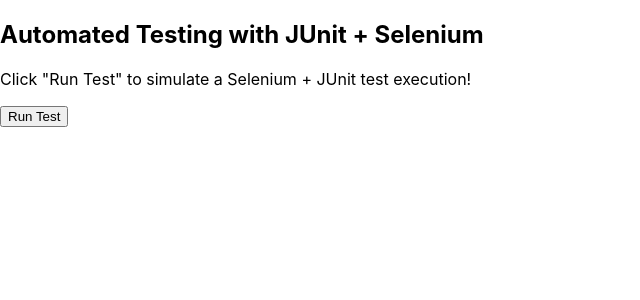
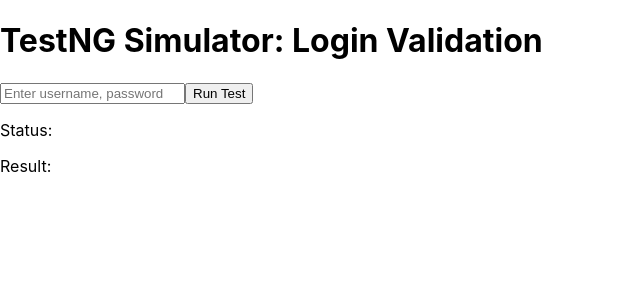
Before and after one commit to Girish-Yadav-devops/Junit, a React (Create React App) app: page / in a window 1280 px wide. Shown: the top 300 px of the page, without its empty margins (0-640 px from the left). Built offline with nearby package versions, Linux system fonts and the light colour scheme.

Commit message:
Intail code

```diff
--- a/src/Junit.jsx
+++ b/src/Junit.jsx
@@ -1,32 +1,45 @@
 import React, { useState } from 'react';
 
-function TestRunner() {
-  const [testResult, setTestResult] = useState(null);
+function TestNGSimulator() {
+  const [input, setInput] = useState('');
+  const [result, setResult] = useState(null);
+  const [testStatus, setTestStatus] = useState('');
 
-  // Simulating the execution of a test
-  const runTest = () => {
-    const randomTestOutcome = Math.random() > 0.5 ? "Pass" : "Fail";
-    setTestResult(randomTestOutcome);
+  const validateLogin = (username, password) => {
+    // Simulate a simple login validation function
+    return username === 'admin' && password === 'password123';
+  };
+
+  const handleTest = () => {
+    const [username, password] = input.split(',');
+    const isValid = validateLogin(username.trim(), password.trim());
+
+    if (isValid) {
+      setTestStatus('Test Passed!');
+      setResult('You are logged in!');
+    } else {
+      setTestStatus('Test Failed');
+      setResult('Invalid credentials!');
+    }
   };
 
   return (
     <div>
-      <h2>Automated Testing with JUnit + Selenium</h2>
-      <p>Click "Run Test" to simulate a Selenium + JUnit test execution!</p>
-      <button onClick={runTest}>Run Test</button>
+      <h1>TestNG Simulator: Login Validation</h1>
+      <input
+        type="text"
+        placeholder="Enter username, password"
+        value={input}
+        onChange={(e) => setInput(e.target.value)}
+      />
+      <button onClick={handleTest}>Run Test</button>
 
-      {testResult && (
-        <div style={{ marginTop: "20px" }}>
-          <h3>Test Result: {testResult}</h3>
-          {testResult === "Pass" ? (
-            <p style={{ color: "green" }}>✅ The test passed successfully!</p>
-          ) : (
-            <p style={{ color: "red" }}>❌ The test failed. Check your code!</p>
-          )}
-        </div>
-      )}
+      <div>
+        <p>Status: <span style={{ color: testStatus === 'Test Passed!' ? 'green' : 'red' }}>{testStatus}</span></p>
+        <p>Result: {result}</p>
+      </div>
     </div>
   );
 }
 
-export default TestRunner;
+export default TestNGSimulator;
```
